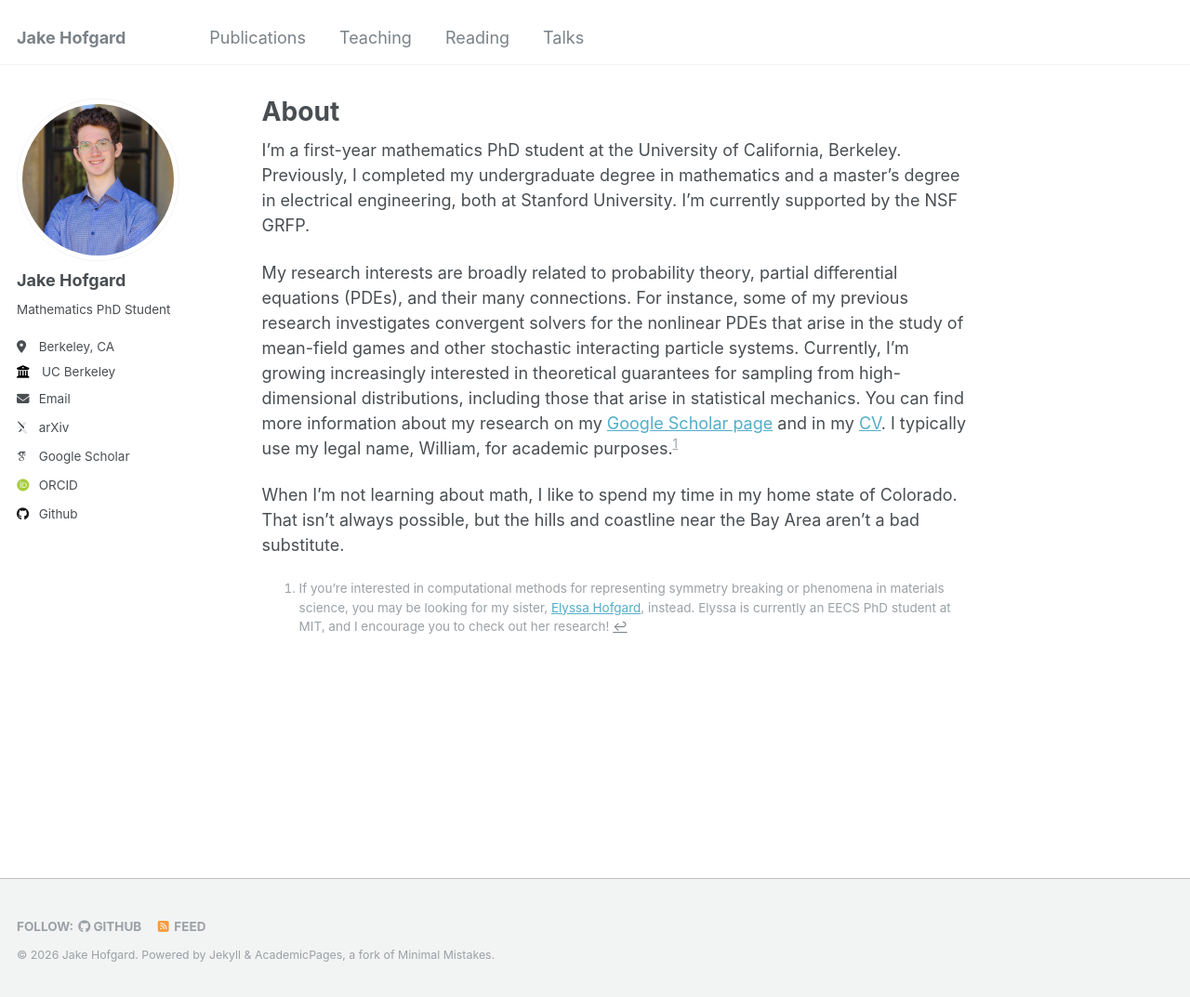
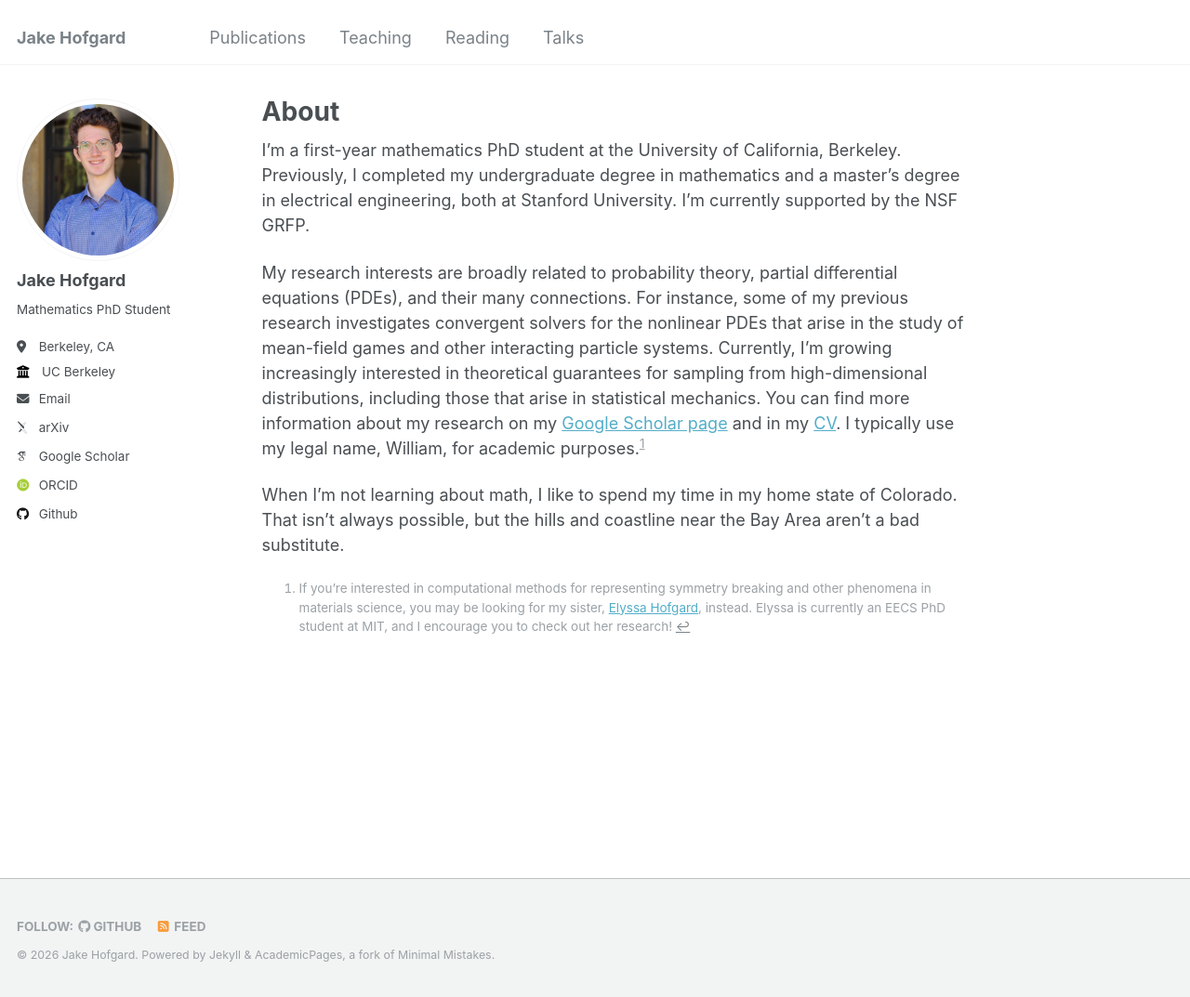
Before and after one commit to jakehofgard/jakehofgard.github.io, a Jekyll site: the page built from _pages/about.md, in a window 1280 px wide and 1073 px high. Shown: the whole window at 93% size. Built offline with Jekyll 4.4.1, drawn with Linux system fonts in a browser that asks for light colours; some web fonts are replaced.

Commit message:
Revise about page

```diff
--- a/_pages/about.md
+++ b/_pages/about.md
@@ -9,8 +9,8 @@ redirect_from:
 
 I'm a first-year mathematics PhD student at the University of California, Berkeley. Previously, I completed my undergraduate degree in mathematics and a master's degree in electrical engineering, both at Stanford University. I'm currently supported by the NSF GRFP.
 
-My research interests are broadly related to probability theory, partial differential equations (PDEs), and their many connections. For instance, some of my previous research investigates convergent solvers for the nonlinear PDEs that arise in the study of mean-field games and other stochastic interacting particle systems. Currently, I'm growing increasingly interested in theoretical guarantees for sampling from high-dimensional distributions, including those that arise in statistical mechanics. You can find more information about my research on my [Google Scholar page](https://scholar.google.com/citations?user=VJcUlLQAAAAJ&hl=en&oi=sra) and in my [CV](../files/Jake_Hofgard_CV_Fall24.pdf). I typically use my legal name, William, for academic purposes.[^1]
+My research interests are broadly related to probability theory, partial differential equations (PDEs), and their many connections. For instance, some of my previous research investigates convergent solvers for the nonlinear PDEs that arise in the study of mean-field games and other interacting particle systems. Currently, I'm growing increasingly interested in theoretical guarantees for sampling from high-dimensional distributions, including those that arise in statistical mechanics. You can find more information about my research on my [Google Scholar page](https://scholar.google.com/citations?user=VJcUlLQAAAAJ&hl=en&oi=sra) and in my [CV](../files/Jake_Hofgard_CV_Fall24.pdf). I typically use my legal name, William, for academic purposes.[^1]
 
 When I'm not learning about math, I like to spend my time in my home state of Colorado. That isn't always possible, but the hills and coastline near the Bay Area aren't a bad substitute.
 
-[^1]: If you're interested in computational methods for representing symmetry breaking or phenomena in materials science, you may be looking for my sister, [Elyssa Hofgard](https://ehofgard.github.io/), instead. Elyssa is currently an EECS PhD student at MIT, and I encourage you to check out her research!
+[^1]: If you're interested in computational methods for representing symmetry breaking and other phenomena in materials science, you may be looking for my sister, [Elyssa Hofgard](https://ehofgard.github.io/), instead. Elyssa is currently an EECS PhD student at MIT, and I encourage you to check out her research!
```
